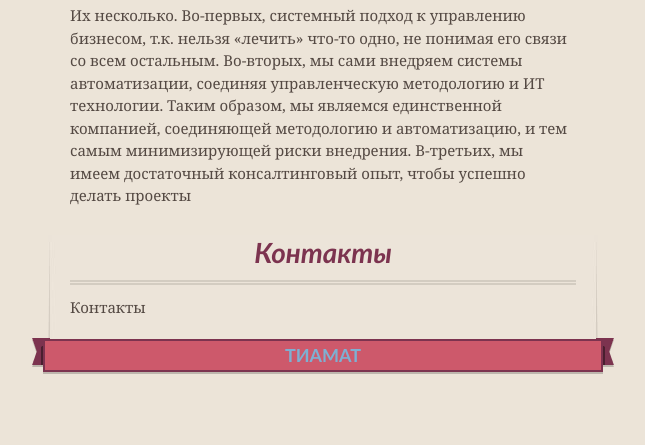
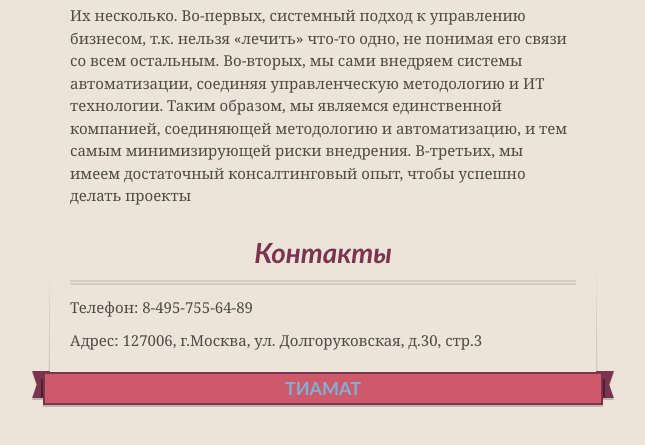
Before and after one commit to oootiamat/oootiamat.github.io, a plain HTML site: page index.html in a window 1280 px wide. Shown: the part 715-1160 px from the top of the page, without its empty margins (317-962 px from the left). Before the commit the page ends 1129 px from the top, so only its background shows below. Drawn offline with nearby package versions, Linux system fonts and the light colour scheme.

Commit message:
no message

```diff
--- a/index.html
+++ b/index.html
@@ -62,7 +62,9 @@
 <h3>
 <a name="%D0%9A%D0%BE%D0%BD%D1%82%D0%B0%D0%BA%D1%82%D1%8B" class="anchor" href="#%D0%9A%D0%BE%D0%BD%D1%82%D0%B0%D0%BA%D1%82%D1%8B"><span class="octicon octicon-link"></span></a>Контакты</h3>
 
-<p>Контакты</p>
+<p>Телефон: 8-495-755-64-89</p>
+<p>Адрес: 127006, г.Москва, ул. Долгоруковская, д.30, стр.3</p>
+
       </section>
 
       <footer>
```
